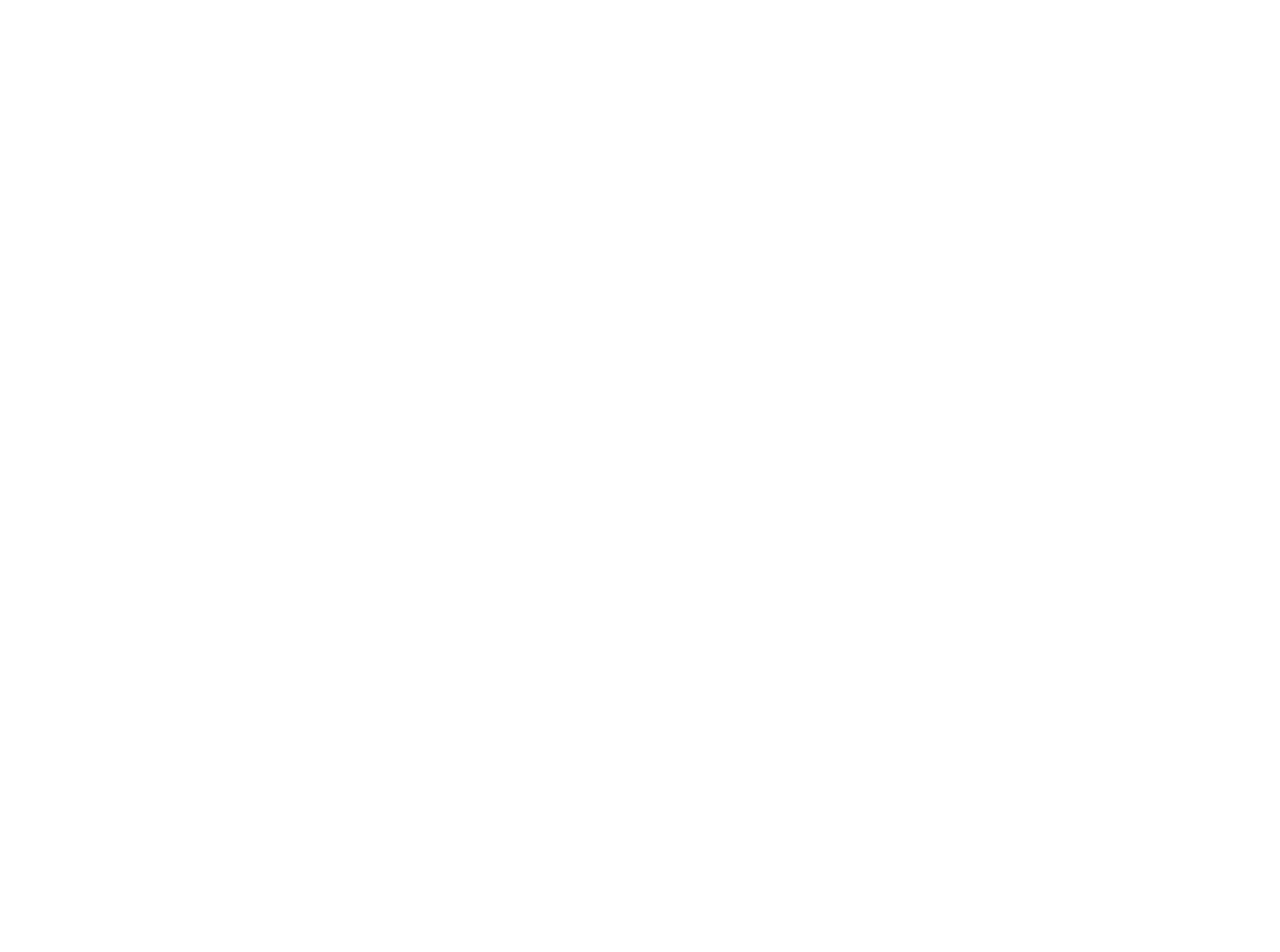
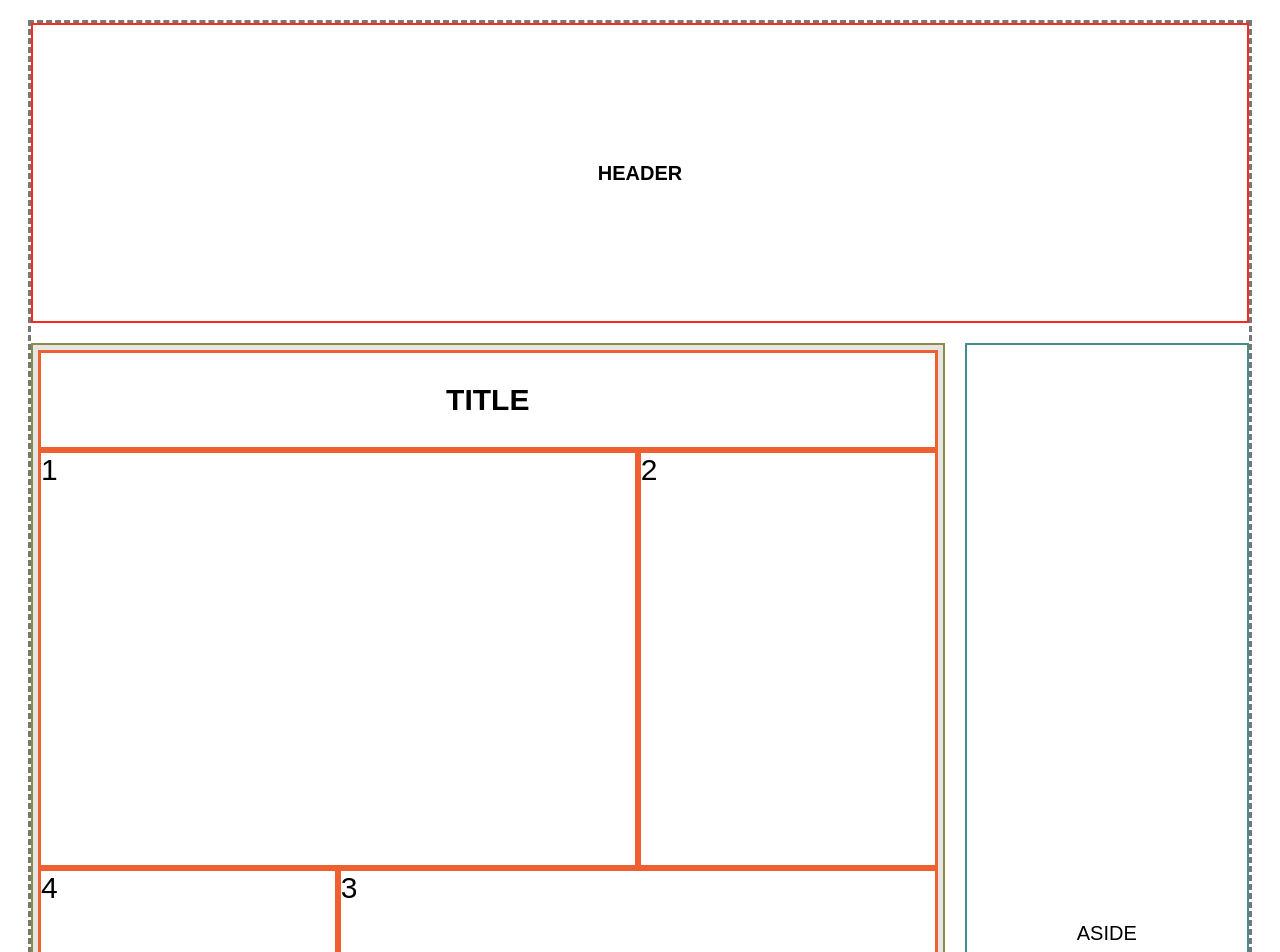
Before and after one commit to DonghyeonBaek0/webPageExercise01, a plain HTML site: page index.html in a window 1280 px wide. Shown: the top 952 px of the page. Before the commit the page ends 800 px from the top, so only its background shows below. Drawn offline with Linux system fonts and the light colour scheme.

Commit message:
add grid

```diff
--- a/css/main.css
+++ b/css/main.css
@@ -0,0 +1,90 @@
+body{
+    margin: none;
+    padding: none;
+}
+.container{
+    display: grid;
+    border: 3px dashed #777;
+    box-sizing: border-box;
+    margin: 20px;
+    grid-template:
+        "header header" 300px
+        "main aside" 1200px
+        "footer footer" 300px / 3fr 1fr;
+}
+.container > *{
+    display: flex;
+    align-items: center;
+    justify-content: center;
+    font-size: 20px;
+    font-family: sans-serif;
+}
+.item:nth-child(1){
+    grid-area: header;
+    font-weight: 600;
+    border: 2px solid rgba(255, 40, 30);
+}
+.item:nth-child(2){
+    grid-area: main;
+    font-weight: 500;
+    border: 2px solid rgba(140, 140, 70);
+    margin: 20px 0 0;
+    display: block;
+}
+.item:nth-child(3){
+    grid-area: aside;
+    font-weight: 300;
+    border: 2px solid rgba(70, 140, 140);
+    margin: 20px 0 0 20px;
+}
+.item:nth-child(4){
+    grid-area: footer;
+    font-weight: 400;
+    border: 2px solid rgba(60, 120, 255);
+    margin: 20px 0 0 0;
+}
+.main{
+
+}
+#row-and-column{
+    display: grid;
+    grid-template-rows: 100px repeat(5, auto);
+    grid-template-columns: 1fr 1fr 1fr;
+    width: 100%;
+    height: 100%;
+    border: 5px solid #e5e5e5;
+    box-sizing: border-box;
+}
+.items{
+    border: 3px solid #ee6030;
+    box-sizing: border-box;
+    font-size: 30px;
+}
+.items:nth-child(1){
+    grid-row: 1 / 2;
+    grid-column: 1 / 4;
+    display: flex;
+    align-items: center;
+    justify-content: center;
+    font-weight: 600;
+}
+.items:nth-child(2){
+    grid-row: 2 / 4;
+    grid-column: 1 / 3;
+}
+.items:nth-child(3){
+    grid-row: 2 / 4;
+    grid-column: 3 / 4;
+}
+.items:nth-child(4){
+    grid-row: 4 / 5;
+    grid-column: 2 / 4;
+}
+.items:nth-child(5){
+    grid-row: 4 / 7;
+    grid-column: 1 / 2;
+}
+.items:nth-child(6){
+    grid-row: 5 / 7;
+    grid-column: -1 / -3;
+}
--- a/index.html
+++ b/index.html
@@ -7,6 +7,20 @@
     <link rel="stylesheet" href="css/main.css">
 </head>
 <body>
-
+    <div class="container">
+        <div class="item">HEADER</div>
+        <div class="item">
+            <div id="row-and-column">
+                <div class="items">TITLE</div>
+                <div class="items">1</div>
+                <div class="items">2</div>
+                <div class="items">3</div>
+                <div class="items">4</div>
+                <div class="items">5</div>
+            </div>
+        </div>
+        <div class="item">ASIDE</div>
+        <div class="item">FOOTER</div>
+    </div>
 </body>
 </html>
```
Also changed, not shown: 1 other file.
